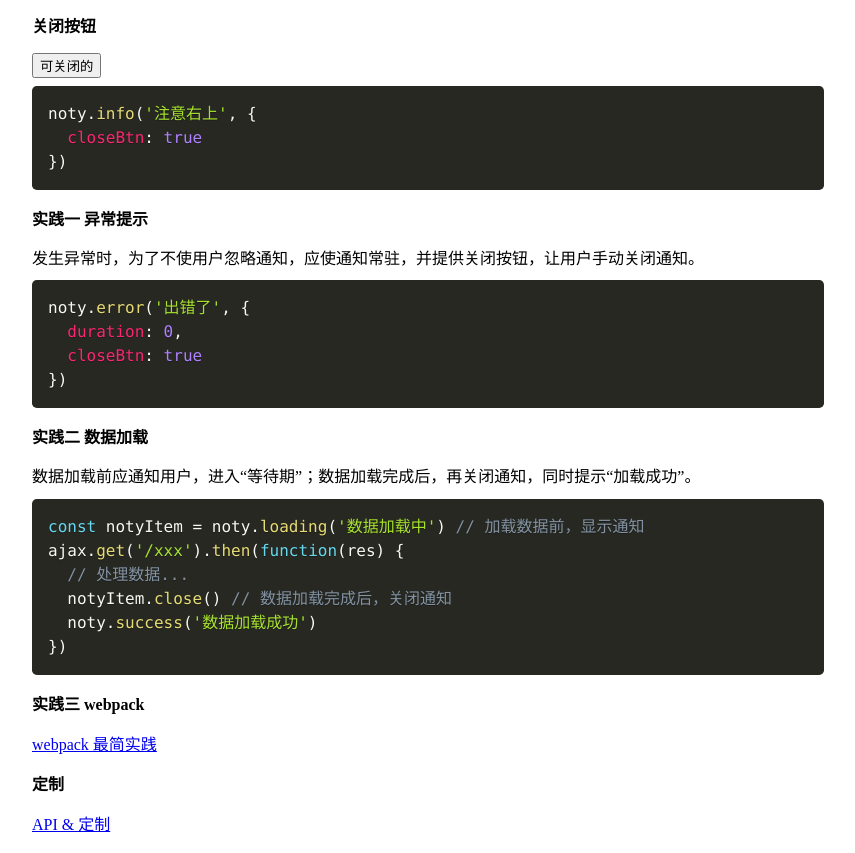
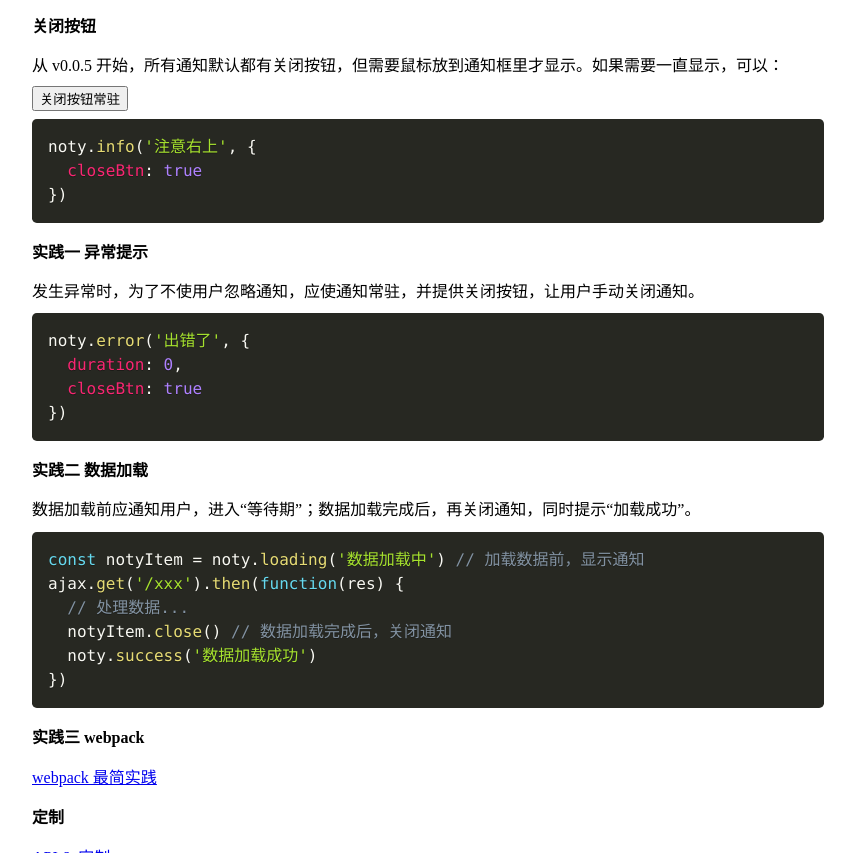
Before and after one commit to ppz-pro/noty.js, a website with bundled scripts: page docs/index.html in a window 1280 px wide. Shown: the part 1130-1983 px from the top of the page, without its empty margins (212-1067 px from the left). Built offline with nearby package versions, Linux system fonts and the light colour scheme.

Commit message:
更新版本号和文档

```diff
--- a/docs/index.html
+++ b/docs/index.html
@@ -66,7 +66,8 @@ noty.loading('加载中...') // 默认情况下不会自动关闭</code></pre>
 
         <section class="closable">
           <h3>关闭按钮</h3>
-          <button>可关闭的</button>
+          <p>从 v0.0.5 开始，所有通知默认都有关闭按钮，但需要鼠标放到通知框里才显示。如果需要一直显示，可以：</p>
+          <button>关闭按钮常驻</button>
           <pre><code class="language-js">noty.info('注意右上', {
   closeBtn: true
 })</code></pre>
--- a/package.json
+++ b/package.json
@@ -1,6 +1,6 @@
 {
   "name": "@ppzp/noty",
-  "version": "0.0.4",
+  "version": "0.0.5",
   "description": "简洁、可定制的通知",
   "main": "index.js",
   "repository": {
```
